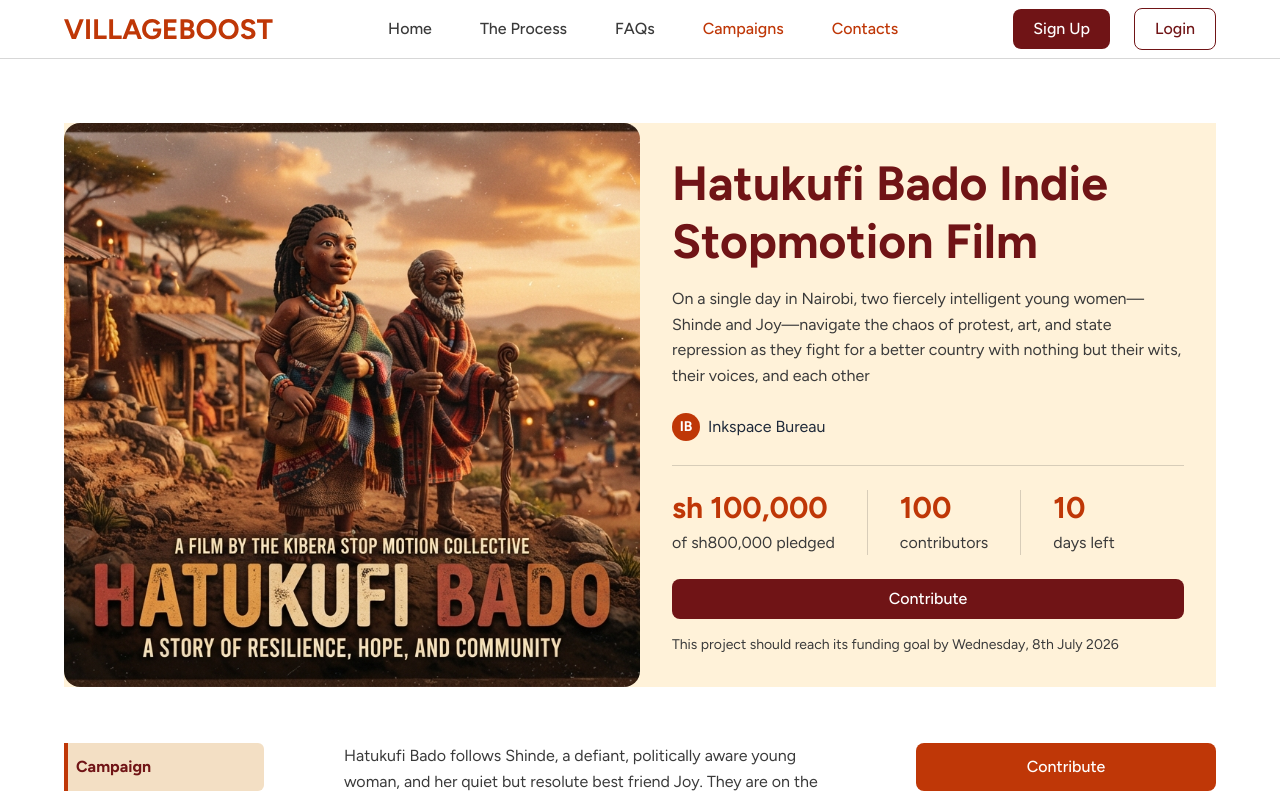
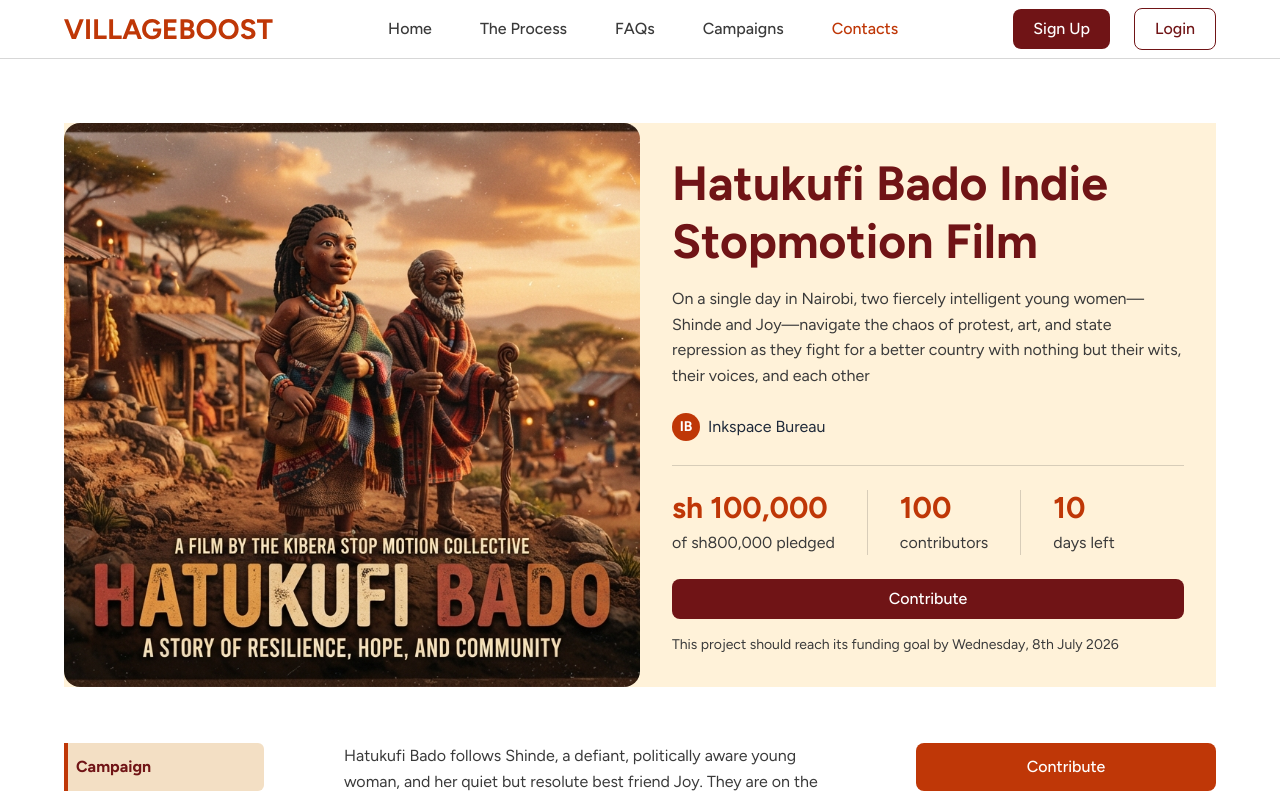
Before and after one commit to villageboost-org/villageboost, a Next.js app: page /campaigns/hatukufi-bado-indie-stopmotion-film in a window 1280 px wide. Shown: the top 798 px of the page. Built offline with nearby package versions, Linux system fonts and the light colour scheme.

Commit message:
fix: improve active link handling in Header component to exclude Contacts section

```diff
--- a/app/components/Header.tsx
+++ b/app/components/Header.tsx
@@ -81,7 +81,7 @@ export default function Header() {
     if (href.startsWith("#")) {
       return activeSection === href.split("#")[1];
     }
-    return pathname.startsWith(href);
+    return pathname.startsWith(href) && activeSection !== "contacts";
   };
 
   return (
```
